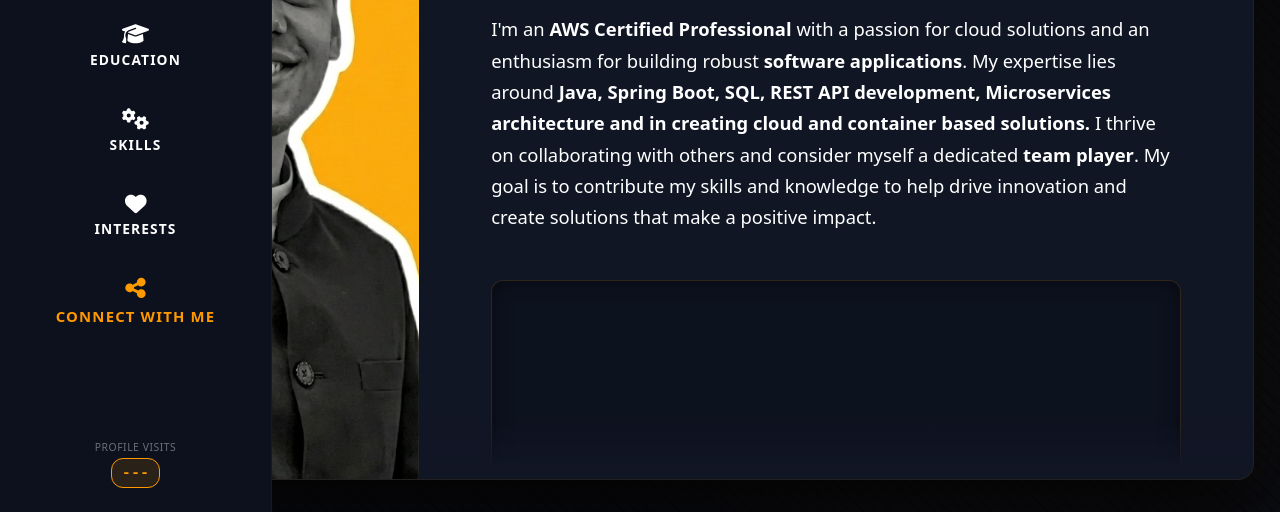
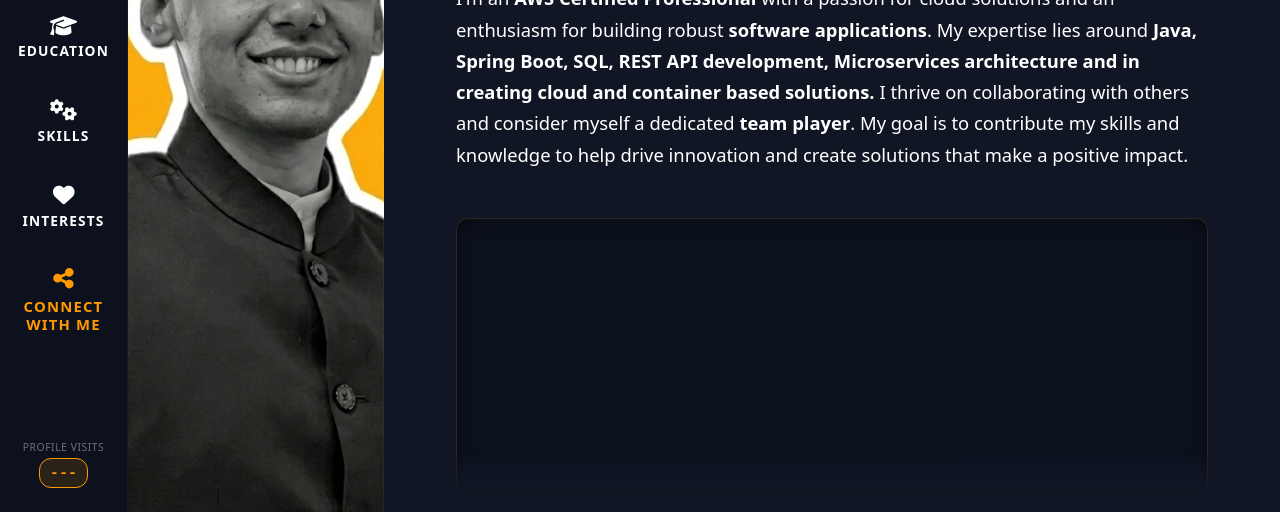
Before and after one commit to karanbhogle/aws-cloud-resume-challenge, a website: page resume-static-website/index.html in a window 1280 px wide. Shown: the part 288-800 px from the top of the page. Drawn offline with nearby package versions, Linux system fonts and the light colour scheme; no server answers; a script that the page names is missing; a web font is replaced by a local one.

Commit message:
Refactor desktop layout to fluid 3-column percentage-based design

```diff
--- a/resume-static-website/css/makeover.css
+++ b/resume-static-website/css/makeover.css
@@ -70,44 +70,23 @@
   position: relative;
 }
 
-/* Card Area Wrapper - Spans remaining screen to the right of navbar */
+/* Card Area Wrapper - Dissolved to create flat 3-column layout */
 .card-area-wrapper {
-  flex: 1;
-  height: 100vh;
-  display: flex;
-  align-items: center;
-  justify-content: center;
-  position: relative;
-  overflow: hidden;
-  /* Carbon fiber style textured background */
-  background:
-    radial-gradient(circle at 20% 30%, rgba(255, 153, 0, 0.03) 0%, transparent 40%),
-    radial-gradient(circle at 80% 70%, rgba(255, 153, 0, 0.03) 0%, transparent 40%),
-    #090b11 repeating-linear-gradient(45deg, rgba(0, 0, 0, 0.25) 0px, rgba(0, 0, 0, 0.25) 2px, transparent 2px, transparent 10px);
+  display: contents;
 }
 
-/* Centered Floating Resume Content Card */
+/* Centered Floating Resume Content Card - Dissolved */
 .resume-content-card {
-  width: 96%;
-  max-width: 1400px;
-  height: 92vh;
-  min-height: 720px;
-  background-color: var(--color-container-bg);
-  border-radius: 16px;
-  overflow: hidden;
-  box-shadow: 0 30px 70px rgba(0, 0, 0, 0.8), 0 0 50px rgba(255, 153, 0, 0.05);
-  border: 1px solid rgba(255, 153, 0, 0.08);
-  display: flex;
-  position: relative;
-  container-type: inline-size;
+  display: contents;
 }
 
 /* Left Sidebar Navigation (Narrow - Adjusted width to fit labels) */
 .left-navbar {
-  flex: 0 0 120px;
-  width: 120px;
+  flex: 0 0 10vw;
+  width: 10vw;
   background-color: var(--color-sidebar-bg);
   border-right: 1px solid rgba(255, 255, 255, 0.04);
+  position: static !important;
   display: flex;
   flex-direction: column;
   align-items: center;
@@ -183,10 +162,10 @@
 
 /* Profile Visual Card Column - Fluid Sizing */
 .profile-card {
-  flex: 0 0 32%;
-  width: 32%;
-  min-width: 340px;
-  max-width: 440px;
+  flex: 0 0 20vw;
+  width: 20vw;
+  min-width: 0;
+  max-width: none;
   height: 100%;
   position: relative;
   background-size: auto 120%;
@@ -277,13 +256,14 @@
 /* Right Content Area (Scrollable with gradient fades) - Fills remaining width */
 .content-scrollable-container {
   flex: 1 1 auto;
-  height: 100%;
+  height: 100vh;
   position: relative;
   overflow: hidden;
+  background-color: var(--color-container-bg);
 }
 
 .content-scrollable {
-  height: 100%;
+  height: 100vh;
   overflow-y: auto;
   padding: 3rem 4.5rem;
   /* Smooth scrolling */
```
